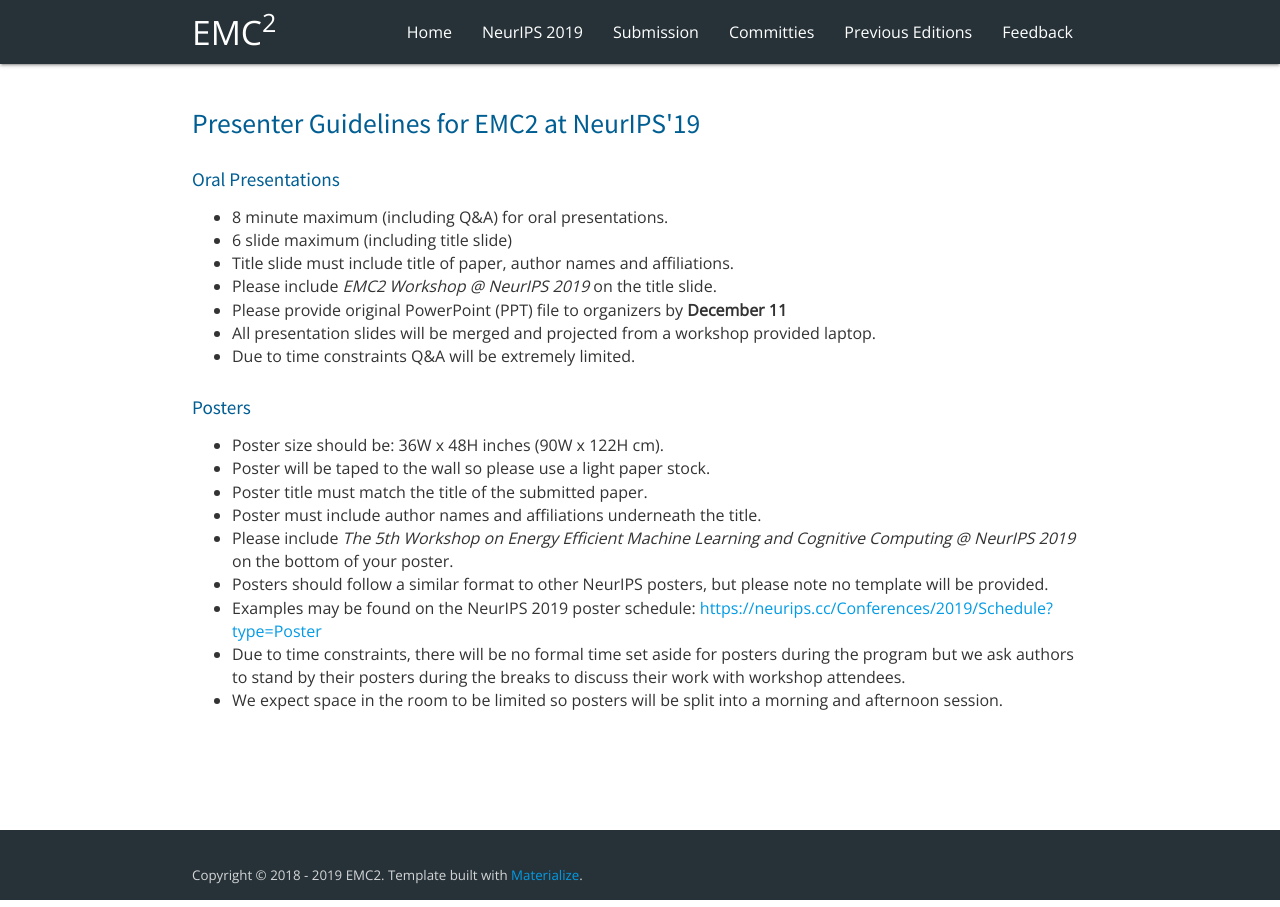
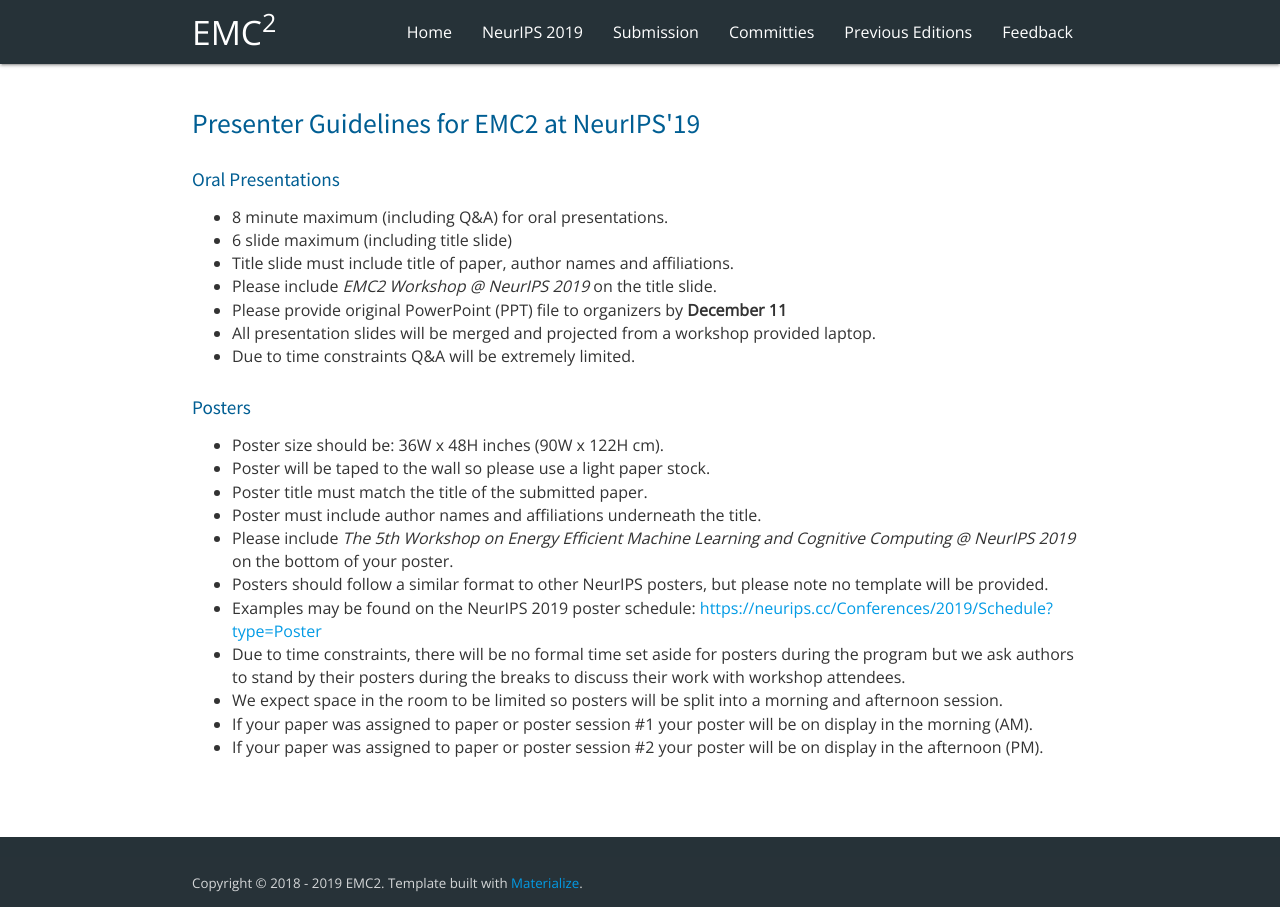
Before and after one commit to mgoldfar/emc2-web, a Jekyll site: the page built from _guidelines/5-neurips-19.html, in a window 1280 px wide. Built offline with Jekyll 4.4.1, drawn with Linux system fonts in a browser that asks for light colours.

Commit message:
Added note about paper session.

```diff
--- a/_guidelines/5-neurips-19.html
+++ b/_guidelines/5-neurips-19.html
@@ -28,5 +28,11 @@ title: Presenter Guidelines for EMC2 at NeurIPS'19
 	<li>Posters should follow a similar format to other NeurIPS posters, but please note no template will be provided.</li>
 	<li>Examples may be found on the NeurIPS 2019 poster schedule: <a href="https://neurips.cc/Conferences/2019/Schedule?type=Poster" target="_blank">https://neurips.cc/Conferences/2019/Schedule?type=Poster</a></li>
     <li>Due to time constraints, there will be no formal time set aside for posters during the program but we ask authors to stand by their posters during the breaks to discuss their work with workshop attendees.</li>
-    <li>We expect space in the room to be limited so posters will be split into a morning and afternoon session.</li>
+	<li>We expect space in the room to be limited so posters will be split into a morning and afternoon session.</li>
+	<li>
+		If your paper was assigned to paper or poster session #1 your poster will be on display in the morning (AM).
+	</li>
+	<li>
+		If your paper was assigned to paper or poster session #2 your poster will be on display in the afternoon (PM).
+	</li>
 </ul>
```
